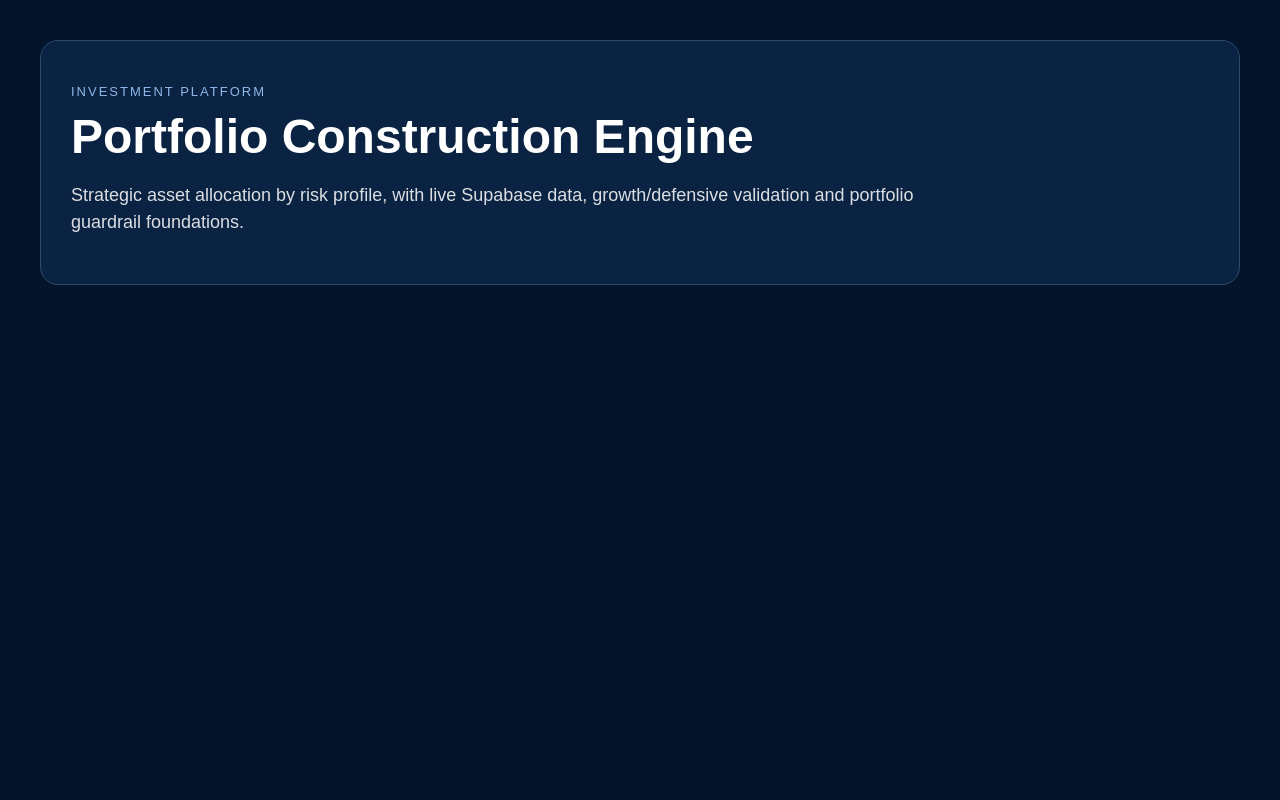
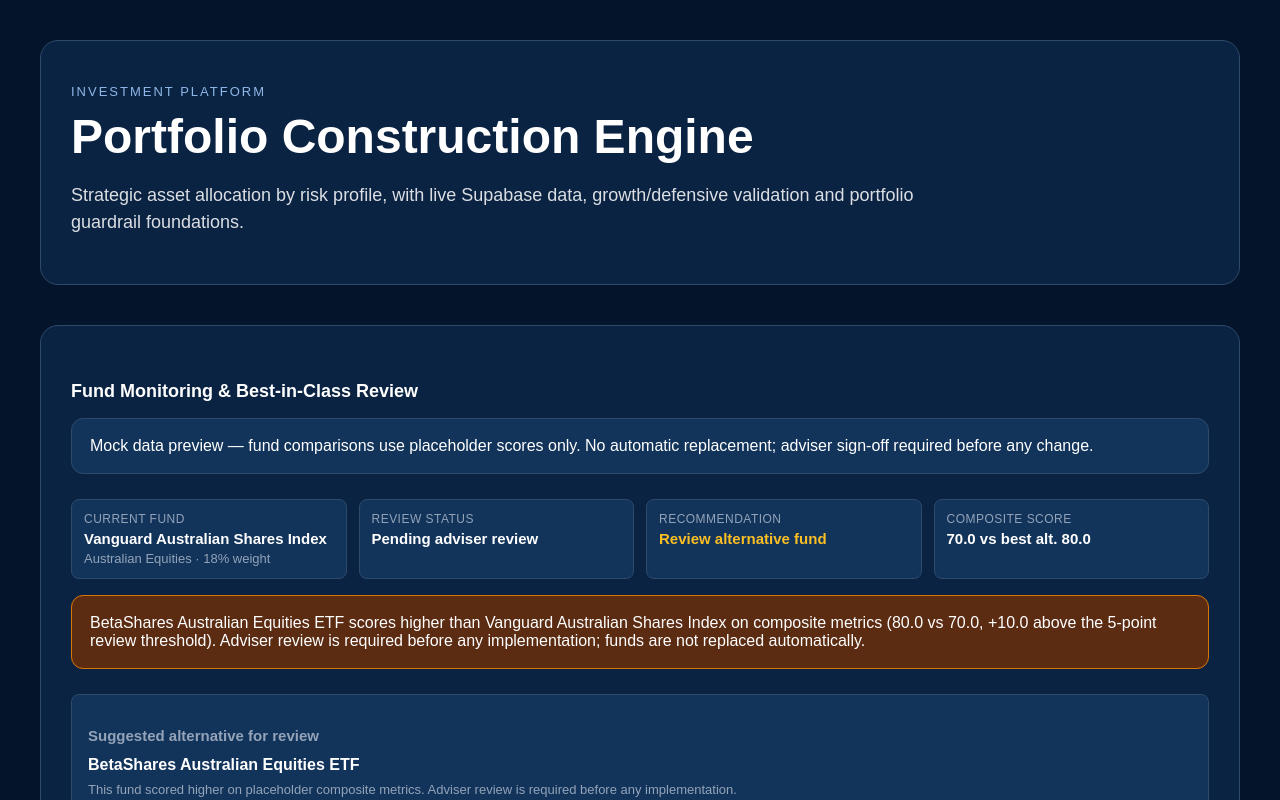
Before and after one commit to 7rg8kbvgb5-web/investment-platform-live, a Next.js app: page / in a window 1280 px wide. Shown: the top 800 px of the page. Built offline with nearby package versions, Linux system fonts and the light colour scheme; no server answers; the database is empty.

Commit message:
Enhance dashboard components by standardizing timestamp formatting with formatIsoTimestampDisplay

```diff
--- a/app/page.tsx
+++ b/app/page.tsx
@@ -10,6 +10,7 @@
 import ResetToStrategicPanel from '../components/dashboard/ResetToStrategicPanel';
 import PortfolioSimulationWorkflow from '../components/dashboard/PortfolioSimulationWorkflow';
 import StatusBox from '../components/dashboard/StatusBox';
+import FundMonitoringPanel from '../components/FundMonitoringPanel';
 
 export default async function Home() {
   const { data: profiles } = await supabase
@@ -93,6 +94,10 @@
           </section>
         );
       })}
+
+      <section style={profileCard}>
+        <FundMonitoringPanel />
+      </section>
     </main>
   );
 }
```
